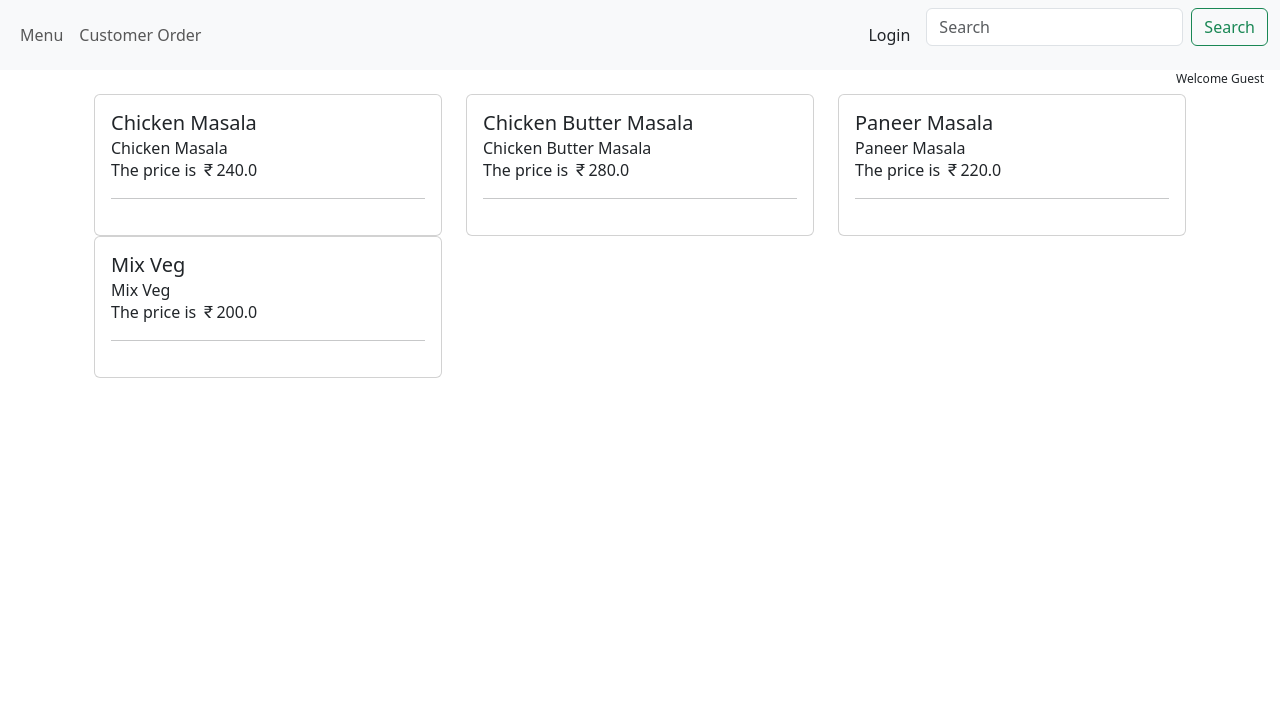
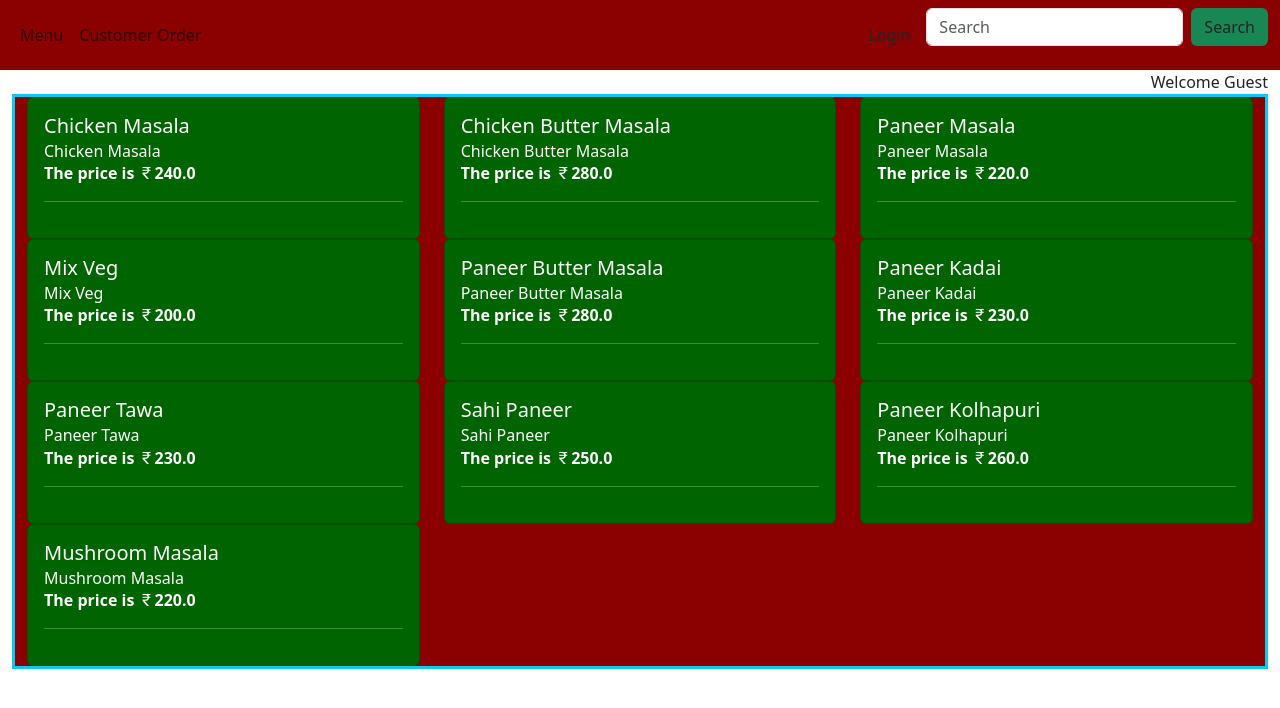
Before and after one commit to ksinha93/angular-lab-POC, an Angular app: page /hello in a window 1280 px wide. Shown: the top 708 px of the page. Built offline with nearby package versions, Linux system fonts and the light colour scheme.

Commit message:
3 files modified

```diff
--- a/src/app/app.component.html
+++ b/src/app/app.component.html
@@ -1,4 +1,4 @@
-<nav class="navbar navbar-expand-lg bg-body-tertiary">
+<nav class="navbar navbar-expand-lg" style="background-color:darkred">
   <div class="container-fluid">
     <!-- <a class="navbar-brand" href="#">Navbar</a> -->
     <button
@@ -26,7 +26,7 @@
         <button
           type="button"
           [routerLink]="['./login']"
-          class="btn btn-danger nav-link"
+          class="btn btn-primary nav-link"
           *ngIf="!isUserValid"
         >
           Login
@@ -36,12 +36,13 @@
         <button
           (click)="onLogOut()"
           type="button"
-          class="btn btn-danger nav-link"
+          class="btn btn-primary nav-link"
           *ngIf="isUserValid"
         >
           Log Out
         </button>
       </li>
+    </div>
     <form class="d-flex" role="search">
       <input
         class="form-control me-2"
@@ -51,7 +52,7 @@
         #search
       />
       <button
-          class="btn btn-outline-success"
+        class="btn bg-success"
         type="button"
         (click)="SearchMenu(search.value)"
       >
@@ -59,18 +60,18 @@
       </button>
     </form>
   </div>
-  </div>
 </nav>
-<div class="float-end me-3">
-  <span *ngIf="isUserValid" style="font-size:12px" class="me-1">{{
+<div class="container-fluid me-3">
+  <span class="float-end fs-sm fs-md">Welcome Guest</span>
+
+  <span *ngIf="isUserValid" class="float-end fs-sm fs-md me-4"
+    ><i class="bi bi-currency-rupee"></i>{{ totAmount }}</span
+  >
+  <span *ngIf="isUserValid" class="float-end fs-sm fs-md me-2">{{
     totMenuCount
   }}</span>
-  <span *ngIf="isUserValid" style="font-size:12px" class="me-4"
-    ><i class="bi bi-currency-rupee"></i>{{ totAmount }}</span
-  >
-  <span style="font-size:12px">Welcome Guest</span>
 </div>
 
-<div class="container mt-4">
+<div class="container-fluid mt-4">
   <router-outlet></router-outlet>
 </div>
--- a/src/app/hello.component.html
+++ b/src/app/hello.component.html
@@ -1,11 +1,14 @@
-<div class="container-fluid">
-  <div class="row row-cols-3 row-cols-md-3">
+<div
+  class="container-fluid border border-3 border-info"
+  style="background-color:darkred"
+>
+  <div class="row row-cols-1 row-cols-sm-1 row-cols-md-3">
     <div *ngFor="let item of MenuItems">
       <div class="col mb-1">
-        <div class="card h-100">
-          <div class="card-body">
-            <h5 class="card-title">{{ item.menuName }}</h5>
-            <h6 class="card-subtitle">{{ item.menuName }}</h6>
+        <div class="card h-100" style="background-color:darkgreen">
+          <div class="card-body" style="color:white;font-weight:bold">
+            <h5 class="card-title fs-sm fs-md">{{ item.menuName }}</h5>
+            <h6 class="card-subtitle fs-sm fs-md">{{ item.menuName }}</h6>
             <p class="card-text">
               The price is <i class="bi bi-currency-rupee"></i
               >{{ item.menuPrice }}
--- a/src/app/shareddata.service.ts
+++ b/src/app/shareddata.service.ts
@@ -18,6 +18,12 @@ export class SharedData implements OnInit {
       new MenuItem('2', 'Chicken Butter Masala', '280.0', 0, 0),
       new MenuItem('3', 'Paneer Masala', '220.0', 0, 0),
       new MenuItem('4', 'Mix Veg', '200.0', 0, 0),
+      new MenuItem('5', 'Paneer Butter Masala', '280.0', 0, 0),
+      new MenuItem('6', 'Paneer Kadai', '230.0', 0, 0),
+      new MenuItem('7', 'Paneer Tawa', '230.0', 0, 0),
+      new MenuItem('8', 'Sahi Paneer', '250.0', 0, 0),
+      new MenuItem('9', 'Paneer Kolhapuri', '260.0', 0, 0),
+      new MenuItem('10', 'Mushroom Masala', '220.0', 0, 0),
     ];
 
     this.menuItems = new BehaviorSubject<MenuItem[]>(this.MenuList);
```
Lines whose indentation alone changed are shown as unchanged.
